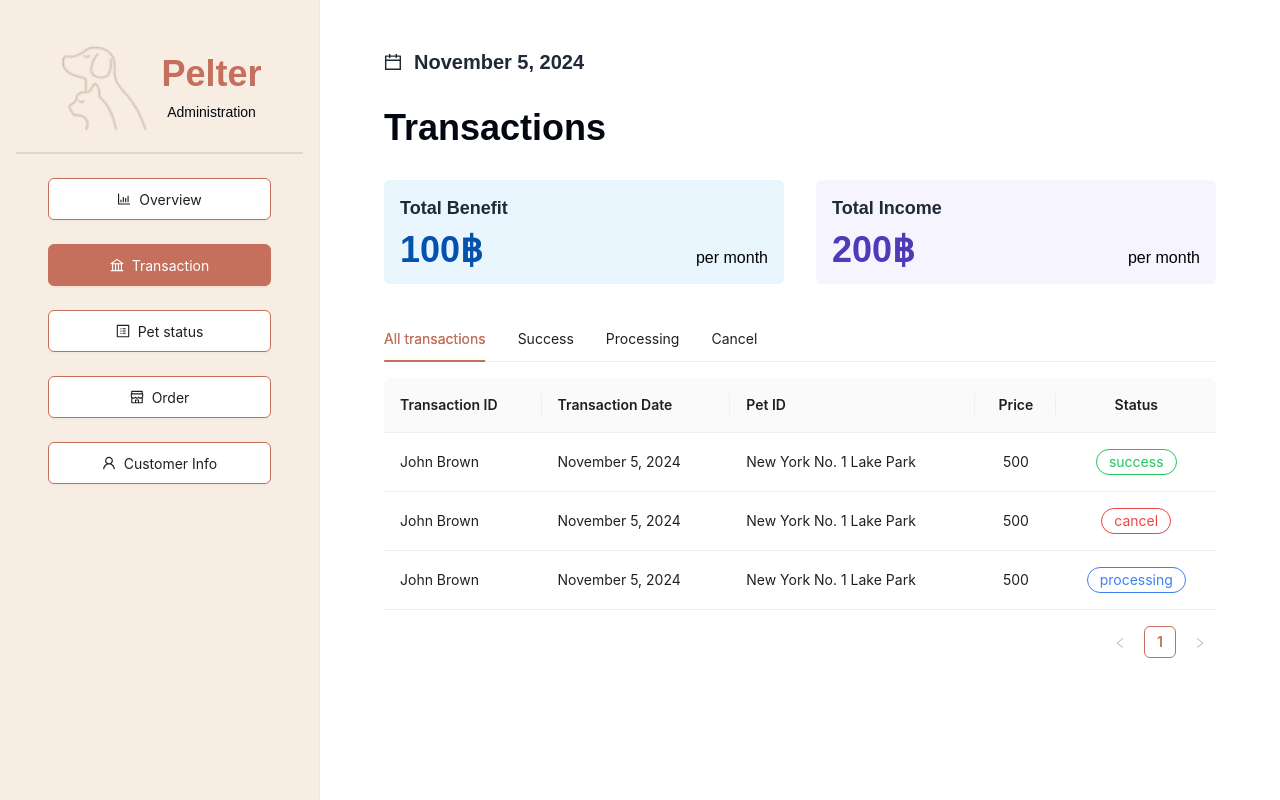
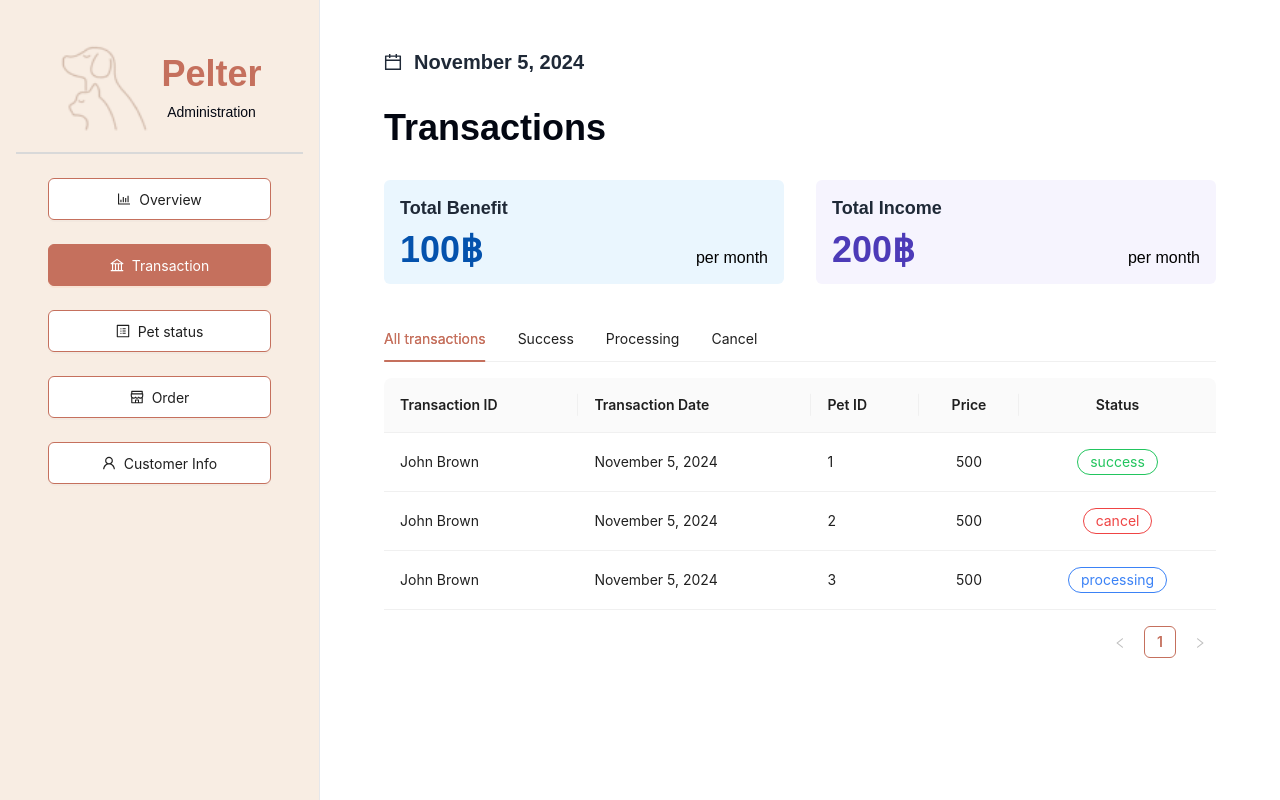
Before and after one commit to Pelter-Team/Pelter-Frontend, a Next.js app: page /admin/transactions in a window 1280 px wide. Built offline with nearby package versions, Linux system fonts and the light colour scheme.

Commit message:
refactor: useTransactionsHook

```diff
--- a/src/features/transaction/components/Tab/AdminTab.tsx
+++ b/src/features/transaction/components/Tab/AdminTab.tsx
@@ -1,75 +1,51 @@
 import React, { useState } from "react"
 import { Tabs } from "antd"
-import TransactionTab, { DataType } from "./Table"
+import TransactionTab from "./Table"
 import TabPane from "antd/es/tabs/TabPane"
 import LoadingSpinner from "@/components/LoadingSpinner"
+import { useTransactions } from "../../hooks/useTransactions"
 
+const TabContent: React.FC<{ data: any; loading: boolean }> = ({
+  data,
+  loading,
+}) => {
+  return loading ? (
+    <LoadingSpinner className="mt-8 flex justify-center" />
+  ) : (
+    <TransactionTab data={data} />
+  )
+}
+enum TransactionStatus {
+  "All transactions" = "all",
+  "Success" = "success",
+  "Processing" = "processing",
+  "Cancel" = "cancel",
+}
 const AdminTabTransaction: React.FC = () => {
-  const [loading, setLoading] = useState<boolean>(false)
+  const [activeTab, setActiveTab] =
+    useState<keyof typeof TransactionStatus>("All transactions")
 
-  const data: DataType[] = [
-    {
-      transactionId: "John Brown",
-      createdAt: new Date(),
-      petId: "New York No. 1 Lake Park",
-      price: 500,
-      status: "success",
-    },
-    {
-      transactionId: "John Brown",
-      createdAt: new Date(),
-      petId: "New York No. 1 Lake Park",
-      price: 500,
-      status: "cancel",
-    },
-    {
-      transactionId: "John Brown",
-      createdAt: new Date(),
-      petId: "New York No. 1 Lake Park",
-      price: 500,
-      status: "processing",
-    },
-  ]
-  const data2: DataType[] = [
-    {
-      transactionId: "John Brown",
-      createdAt: new Date(),
-      petId: "New York No. 1 Lake Park",
-      price: 500,
-      status: "success",
-    },
-  ]
+  const { isLoading: getTransactionLoading, data } = useTransactions(activeTab)
+  function onChangeTab(key: string) {
+    setActiveTab(key as keyof typeof TransactionStatus)
+  }
 
-  // NOTE: I know this code is trash but if have time will rewrite later
   return (
-    <Tabs defaultActiveKey="1">
-      <TabPane tab="All transactions" key={"1"}>
-        {loading ? (
-          <LoadingSpinner className="mt-8 flex justify-center" />
-        ) : (
-          <TransactionTab data={data} />
-        )}
+    <Tabs defaultActiveKey="1" onChange={onChangeTab}>
+      <TabPane
+        tab={"All transactions"}
+        key={TransactionStatus["All transactions"]}
+      >
+        <TabContent data={data} loading={getTransactionLoading} />
       </TabPane>
-      <TabPane tab="Success" key={"2"}>
-        {loading ? (
-          <LoadingSpinner className="mt-8 flex justify-center" />
-        ) : (
-          <TransactionTab data={data2} />
-        )}
+      <TabPane tab={"Success"} key={TransactionStatus["Success"]}>
+        <TabContent data={data} loading={getTransactionLoading} />
       </TabPane>
-      <TabPane tab="Processing" key={"3"}>
-        {loading ? (
-          <LoadingSpinner className="mt-8 flex justify-center" />
-        ) : (
-          <TransactionTab data={data} />
-        )}
+      <TabPane tab={"Processing"} key={TransactionStatus["Processing"]}>
+        <TabContent data={data} loading={getTransactionLoading} />
       </TabPane>
-      <TabPane tab="Cancel" key={"4"}>
-        {loading ? (
-          <LoadingSpinner className="mt-8 flex justify-center" />
-        ) : (
-          <TransactionTab data={data} />
-        )}
+      <TabPane tab={"Cancel"} key={TransactionStatus["Cancel"]}>
+        <TabContent data={data} loading={getTransactionLoading} />
       </TabPane>
     </Tabs>
   )
--- a/src/features/transaction/components/Tab/Table.tsx
+++ b/src/features/transaction/components/Tab/Table.tsx
@@ -2,21 +2,9 @@ import React from "react"
 import { Table } from "antd"
 import type { TableProps } from "antd"
 import { formatDateAdminPage } from "@/utils/formatDate"
+import { GetTransactionsResponse } from "@/core/api/transaction/transaction"
 
-enum Status {
-  "success",
-  "processing",
-  "cancel",
-}
-export interface DataType {
-  transactionId: string
-  createdAt: Date
-  petId: string
-  price: number
-  status: keyof typeof Status
-}
-
-const columns: TableProps<DataType>["columns"] = [
+const columns: TableProps<GetTransactionsResponse>["columns"] = [
   {
     title: "Transaction ID",
     dataIndex: "transactionId",
@@ -70,10 +58,14 @@ const columns: TableProps<DataType>["columns"] = [
   },
 ]
 
-export default function TransactionTab({ data }: { data: DataType[] }) {
+export default function TransactionTab({
+  data,
+}: {
+  data: GetTransactionsResponse[] | undefined
+}) {
   return (
     <>
-      <Table<DataType> columns={columns} dataSource={data} />
+      <Table<GetTransactionsResponse> columns={columns} dataSource={data} />
     </>
   )
 }
```
